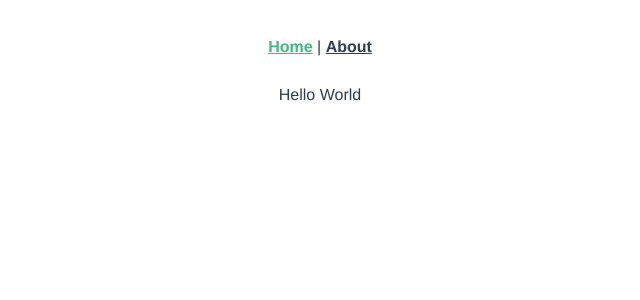
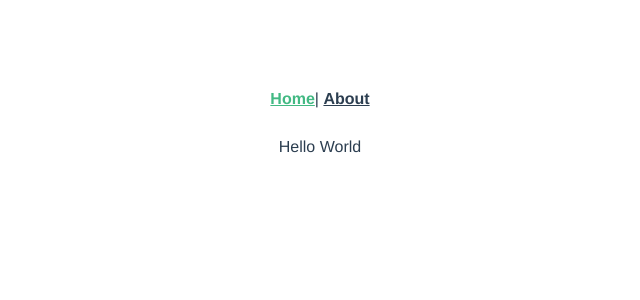
Before and after one commit to aruyamam/node-vue-movie-rating-app, a Vue app: page / in a window 1280 px wide. Shown: the top 300 px of the page, without its empty margins (320-960 px from the left). Built offline with nearby package versions, Linux system fonts and the light colour scheme.

Commit message:
Segregating CSS

```diff
--- a/src/App.vue
+++ b/src/App.vue
@@ -1,16 +1,24 @@
 <template>
   <div id="app">
     <div id="nav">
-      <router-link to="/">Home</router-link> |
+      <router-link to="/">Home</router-link>|
       <router-link to="/about">About</router-link>
     </div>
     <router-view/>
   </div>
 </template>
 
+<script>
+import "./assets/stylesheets/main.css";
+
+export default {
+  name: "App"
+};
+</script>
+
 <style lang="scss">
 #app {
-  font-family: 'Avenir', Helvetica, Arial, sans-serif;
+  font-family: "Avenir", Helvetica, Arial, sans-serif;
   -webkit-font-smoothing: antialiased;
   -moz-osx-font-smoothing: grayscale;
   text-align: center;
--- /dev/null
+++ b/src/assets/stylesheets/home.css
@@ -0,0 +1,9 @@
+#app {
+   font-family: 'Avenir', Helvetica, Arial, sans-serif;
+   -webkig-font-smoothing: antialiased;
+   -moz-osx-font-smoothing: grayscale;
+   text-align: center;
+   color: #2c3e50;
+   margin-top: 60px;
+   width: 100%;
+}
--- /dev/null
+++ b/src/assets/stylesheets/main.css
@@ -0,0 +1 @@
+@import './home.css';
```
Also changed, not shown: src/store.js (+3 -9 lines).
